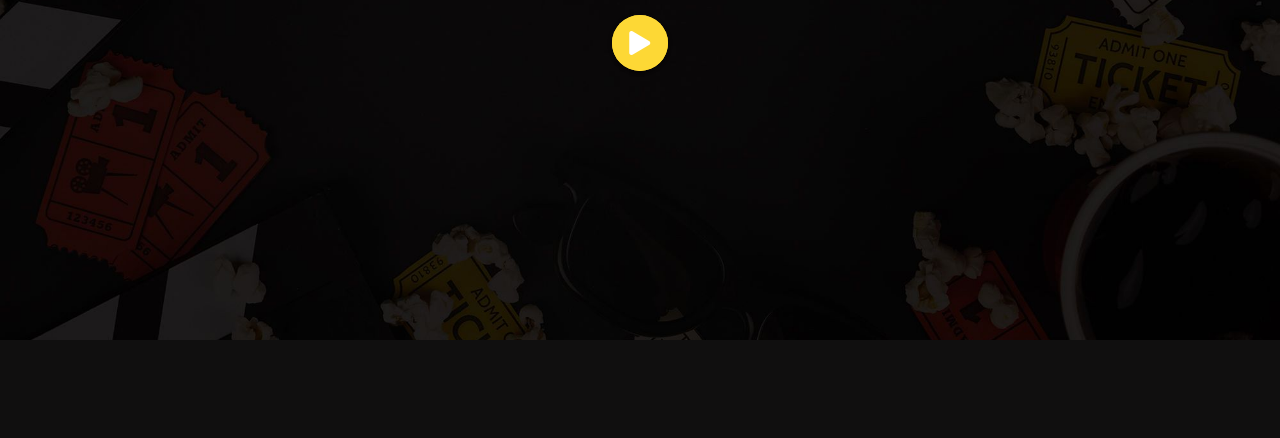
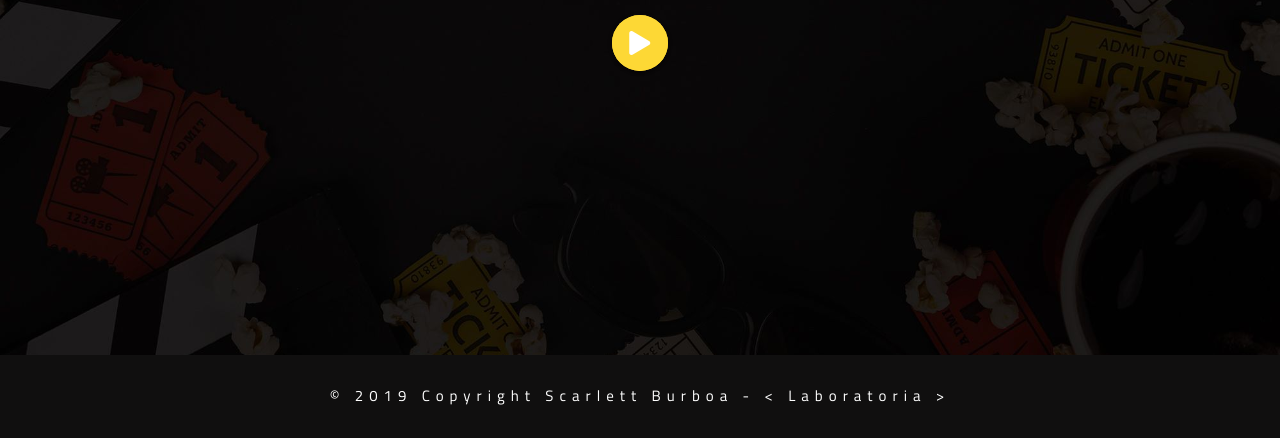
Before and after one commit to ScarlettBurboa/MovieTime, a website: page index.html in a window 1280 px wide. Shown: the part 460-898 px from the top of the page. Before the commit the page ends 800 px from the top, so only its background shows below. Drawn offline with nearby package versions, Linux system fonts and the light colour scheme.

Commit message:
Agregando Footer

```diff
--- a/css/style.css
+++ b/css/style.css
@@ -8,7 +8,7 @@ body{
   font-family: 'Titillium Web';
   color: #fff;
 }
-nav{
+nav, footer{
   background: #100f0f !important;
 }
 .brand-logo img{
@@ -85,3 +85,8 @@ nav{
   float:left;
   height: auto;
 }
+.footer-content{
+  text-align:center;
+  padding:30px 0;
+  letter-spacing: 6px;
+}
--- a/index.html
+++ b/index.html
@@ -90,6 +90,15 @@
         </div>
       </div>
     </section>
+    <footer>
+        <div class="footer-copyright">
+        <div class="container">
+          <p class="footer-content">
+              © 2019 Copyright Scarlett Burboa - < Laboratoria >
+          </p>
+        </div>
+      </div>
+    </footer>
     <script src="./js/data.js"></script>
     <script src="./js/main.js"></script>
     <!-- Compiled and minified JavaScript -->
```
